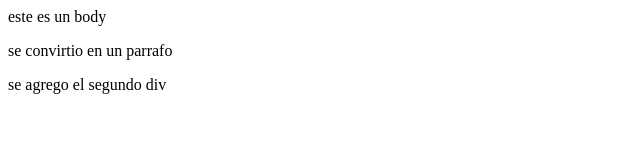
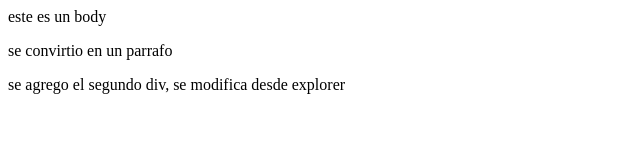
Before and after one commit to fernandogarciaarellano/pagina-web, a plain HTML site: page index.html in a window 1280 px wide. Shown: the whole page, without its empty margins (0-640 px from the left). Drawn offline with Linux system fonts and the light colour scheme.

Commit message:
Update index.html

```diff
--- a/index.html
+++ b/index.html
@@ -5,5 +5,5 @@
 	</head>
 	<body><p>este es un body</p></body>
 	<p>se convirtio en un parrafo</p>
-	<div>se agrego el segundo div</div>
+	<div>se agrego el segundo div, se modifica desde explorer</div>
 </html>
```
